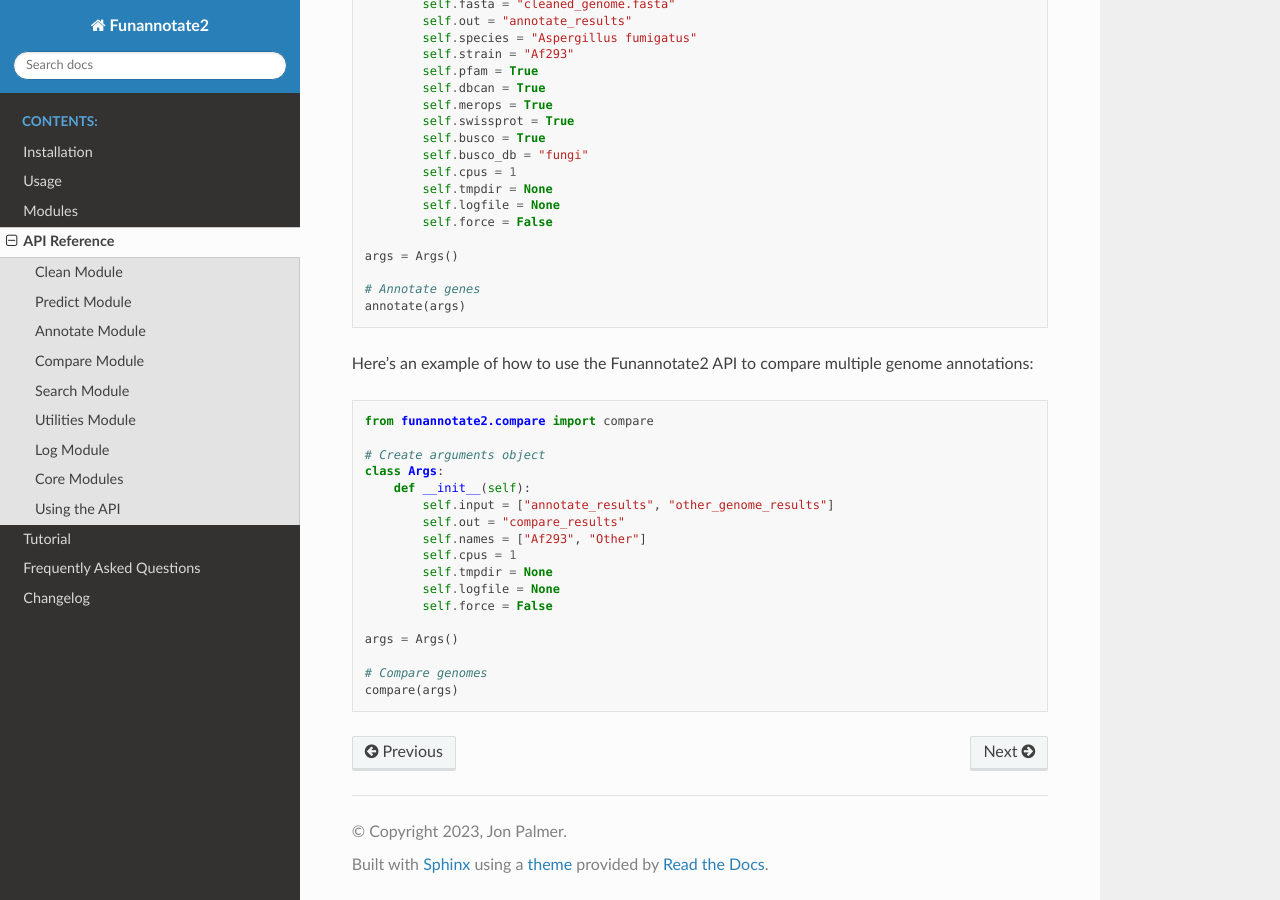
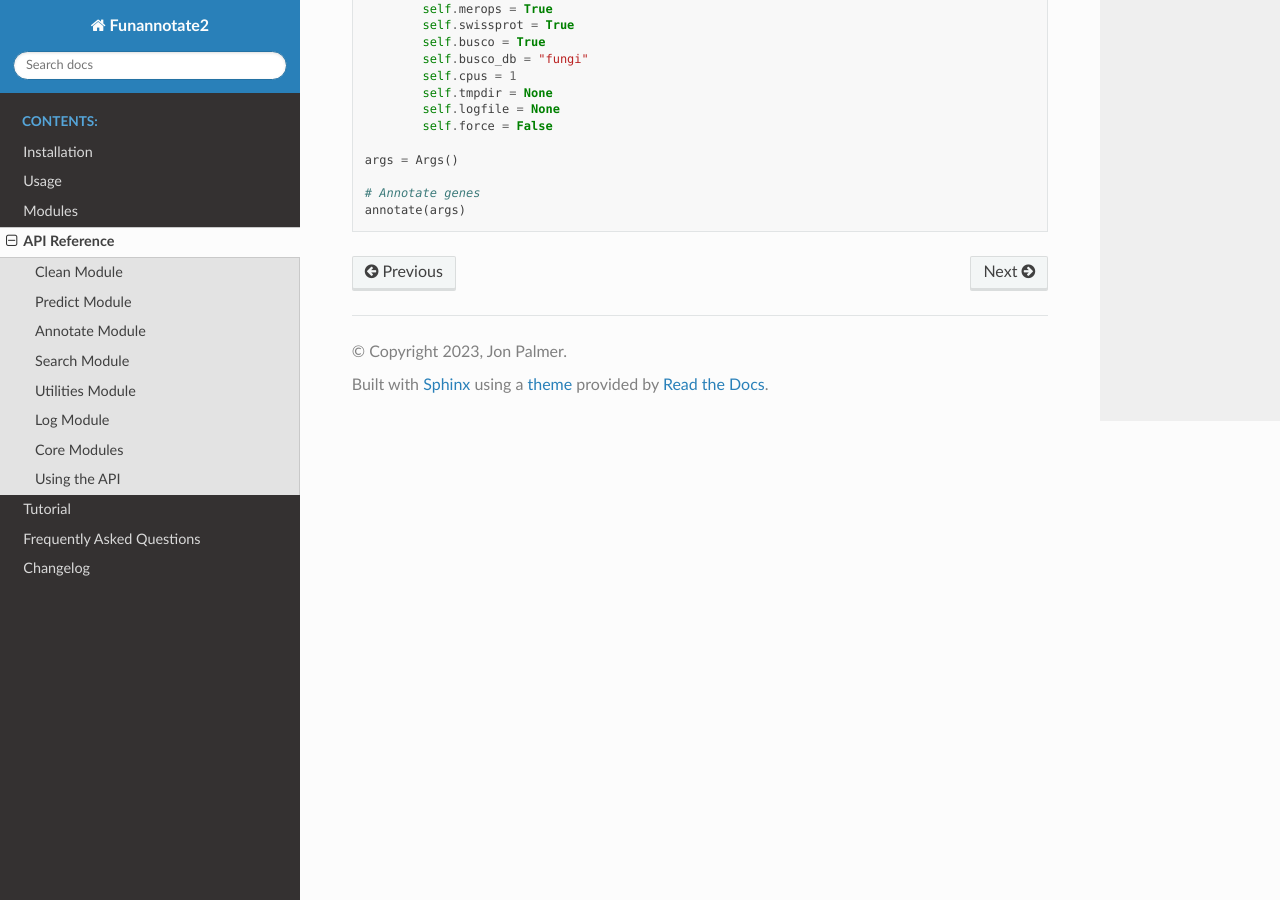
Before and after one commit to nextgenusfs/funannotate2, a Sphinx documentation site: the page built from docs/API.rst, in a window 1280 px wide and 900 px high, scrolled down 2268 px. Built offline with Sphinx 7.4.7 and the Read the Docs theme 3.1.0, drawn with Linux system fonts in a browser that asks for light colours; some of the changed text lies outside the part shown.

Commit message:
update docs again

```diff
--- a/docs/API.rst
+++ b/docs/API.rst
@@ -7,7 +7,6 @@ API Reference
    API/clean
    API/predict
    API/annotate
-   API/compare
    API/search
    API/utilities
    API/log
@@ -22,7 +21,6 @@ Funannotate2 consists of several core modules:
 - **clean**: Functions for cleaning and preparing genome assemblies
 - **predict**: Functions for predicting genes in genome assemblies
 - **annotate**: Functions for functionally annotating predicted genes
-- **compare**: Functions for comparing multiple genome annotations
 - **search**: Functions for searching sequences against various databases
 - **utilities**: Utility functions used by other modules
 - **log**: Logging functions used by other modules
@@ -117,25 +115,3 @@ Here's an example of how to use the Funannotate2 API to functionally annotate pr
 
     # Annotate genes
     annotate(args)
-
-Here's an example of how to use the Funannotate2 API to compare multiple genome annotations:
-
-.. code-block:: python
-
-    from funannotate2.compare import compare
-
-    # Create arguments object
-    class Args:
-        def __init__(self):
-            self.input = ["annotate_results", "other_genome_results"]
-            self.out = "compare_results"
-            self.names = ["Af293", "Other"]
-            self.cpus = 1
-            self.tmpdir = None
-            self.logfile = None
-            self.force = False
-
-    args = Args()
-
-    # Compare genomes
-    compare(args)
```
Also changed, not shown: docs/API/compare.rst (deleted, +0 -54 lines), docs/modules.rst (+0 -9 lines), docs/tutorial.rst (+6 -6 lines), docs/usage.rst (+3 -20 lines).
